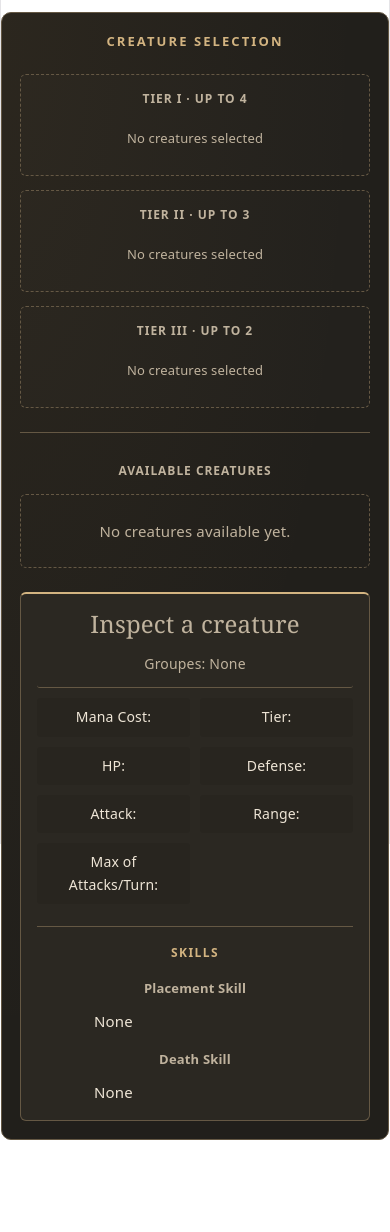
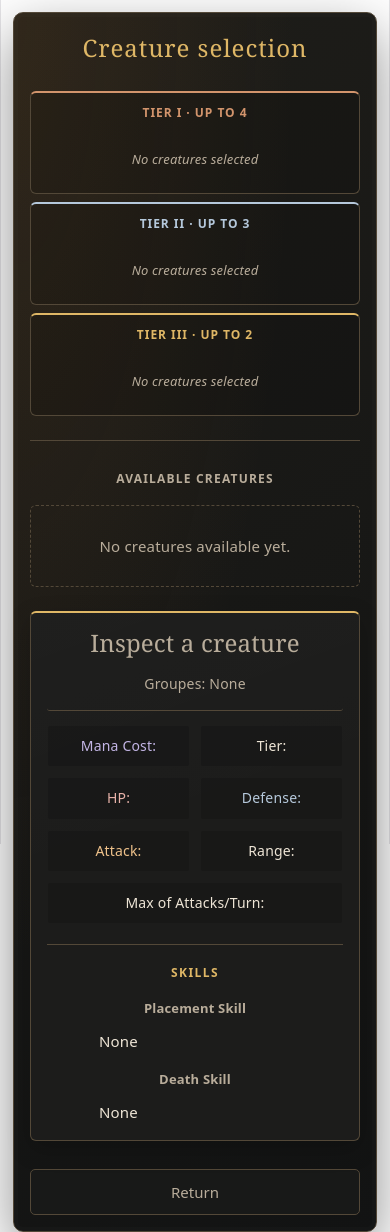
Before and after one commit to Vinicius-Soares-Santana/Summoner_Card_Fight_Game_Prototype, a React (Vite) app: page /selectcreatures in a window 390 px wide. Before the commit the page ends 1140 px from the top, so only its background shows below. Built offline with nearby package versions, Linux system fonts and the light colour scheme.

Commit message:
Changes on Select Screen

```diff
--- a/src/assets/Containers/EffectManager.jsx
+++ b/src/assets/Containers/EffectManager.jsx
@@ -22,7 +22,6 @@ function EffectManager(props) {
 
   //Verify and applies effects when the exist
   if (effectsActive.effectsLine.length > 0) {
-    console.log(JSON.stringify(effectsActive));
     effectsActive.effectsLine.forEach((effectInLine) => {
       const currentState = Store.getState();
       const CardEffectOwnerId = effectInLine.body.OwnerId;
--- a/src/assets/Containers/SelectCreaturesScreen.css
+++ b/src/assets/Containers/SelectCreaturesScreen.css
@@ -1,25 +1,38 @@
+/* ===== Tela e cores ===== */
+
 .SelectCreatureScreen {
-  /* Paleta: carvão quente, pedra e areia desbotada. */
-  --sc-background: #211f1b;
-  --sc-panel: #2b2822;
-  --sc-tile: #343027;
+  --sc-background: #121313;
+  --sc-panel: #1c1c1b;
+  --sc-tile: #272521;
   --sc-text: #eee5d6;
-  --sc-muted: #c0b39e;
-  --sc-sand: #d3b481;
-  --sc-line: #655844;
+  --sc-muted: #b9ad9b;
+  --sc-gold: #dfb766;
+  --sc-line: #534838;
+  --sc-copper: #d2946c;
+  --sc-silver: #b5c8db;
 
   box-sizing: border-box;
-  width: 100%;
-  max-width: 1200px;
+  width: min(1200px, calc(100% - 32px));
   margin: 24px auto;
-  padding: clamp(18px, 3vw, 36px);
+  padding: clamp(16px, 3vw, 36px);
+
   color: var(--sc-text);
   background:
-    radial-gradient(ellipse at top left, #b68c4a12, transparent 65%),
-    var(--sc-background);
+    radial-gradient(
+      ellipse at top left,
+      #b7722920,
+      transparent 55%
+    ),
+    linear-gradient(145deg, #1e1d19, var(--sc-background));
+
   border: 1px solid var(--sc-line);
   border-radius: 10px;
-  font-family: system-ui, -apple-system, BlinkMacSystemFont, 'Segoe UI', sans-serif;
+
+  box-shadow:
+    0 20px 55px #00000070,
+    inset 0 0 0 4px #ffffff03;
+
+  font-family: system-ui, sans-serif;
   font-size: 15px;
   line-height: 1.6;
   color-scheme: dark;
@@ -31,23 +44,69 @@
   box-sizing: border-box;
 }
 
-/* Cabeçalho decorativo. Labels principais podem virar títulos no JSX depois. */
 .SelectCreatureScreen::before {
-  content: 'Creature selection';
+  content: "Creature selection";
   display: block;
-  margin-bottom: 22px;
-  color: var(--sc-sand);
-  font-size: 13px;
-  font-weight: 600;
-  letter-spacing: 0.16em;
-  text-transform: uppercase;
+  margin-bottom: 24px;
+
+  color: var(--sc-gold);
+  font-family: Georgia, "Times New Roman", serif;
+  font-size: clamp(24px, 4vw, 34px);
+  letter-spacing: 0.04em;
 }
 
-/* Equipe: três grupos no topo. */
+
+/* ===== Botões: estilo compartilhado ===== */
+
+.SelectCreatureScreen button {
+  min-width: 0;
+  min-height: 44px;
+  padding: 10px 14px;
+
+  color: var(--sc-text);
+  background: var(--sc-tile);
+  border: 1px solid var(--sc-line);
+  border-radius: 5px;
+
+  font: inherit;
+  text-align: left;
+  overflow-wrap: anywhere;
+
+  cursor: pointer;
+  transition:
+    background-color 160ms ease,
+    border-color 160ms ease,
+    box-shadow 160ms ease,
+    transform 160ms ease;
+}
+
+.SelectCreatureScreen button:hover:not(:disabled) {
+  background-color: #373025;
+  border-color: var(--sc-gold);
+}
+
+.SelectCreatureScreen button:active:not(:disabled) {
+  transform: translateY(1px);
+}
+
+.SelectCreatureScreen button:focus-visible {
+  outline: 2px solid var(--sc-gold);
+  outline-offset: 4px;
+}
+
+.SelectCreatureScreen button:disabled {
+  opacity: 0.45;
+  cursor: not-allowed;
+}
+
+
+/* ===== Equipe selecionada ===== */
+
 .SelectCreatureScreen .SelectedTeam {
   display: grid;
   grid-template-columns: repeat(3, minmax(0, 1fr));
   gap: 14px;
+
   margin-bottom: 28px;
   padding-bottom: 24px;
   border-bottom: 1px solid var(--sc-line);
@@ -58,172 +117,238 @@
   flex-direction: column;
   align-items: stretch;
   gap: 8px;
+
   min-width: 0;
   padding: 14px;
-  background: #ffffff03;
-  border: 1px dashed var(--sc-line);
+
+  background: #00000026;
+  border: 1px solid var(--sc-line);
+  border-top: 2px solid var(--tier-color);
   border-radius: 6px;
 }
 
+.SelectCreatureScreen .selected.tier1 {
+  --tier-color: var(--sc-copper);
+}
+
+.SelectCreatureScreen .selected.tier2 {
+  --tier-color: var(--sc-silver);
+}
+
+.SelectCreatureScreen .selected.tier3 {
+  --tier-color: var(--sc-gold);
+}
+
 .SelectCreatureScreen .selected::before {
-  color: var(--sc-muted);
+  margin-bottom: 4px;
+  color: var(--tier-color);
   font-size: 12px;
-  font-weight: 600;
+  font-weight: 700;
   letter-spacing: 0.08em;
   text-transform: uppercase;
 }
 
-.SelectCreatureScreen .tier1::before { content: 'Tier I · up to 4'; }
-.SelectCreatureScreen .tier2::before { content: 'Tier II · up to 3'; }
-.SelectCreatureScreen .tier3::before { content: 'Tier III · up to 2'; }
+.SelectCreatureScreen .selected.tier1::before {
+  content: "Tier I · up to 4";
+}
+
+.SelectCreatureScreen .selected.tier2::before {
+  content: "Tier II · up to 3";
+}
+
+.SelectCreatureScreen .selected.tier3::before {
+  content: "Tier III · up to 2";
+}
 
 .SelectCreatureScreen .selected:empty::after {
-  content: 'No creatures selected';
-  padding: 12px 0;
+  content: "No creatures selected";
+  padding: 14px 0;
   color: var(--sc-muted);
+  font-size: 13px;
+  font-style: italic;
+}
+
+.SelectCreatureScreen .creatureSelectedButton {
+  background: #24231f;
+  border-left: 3px solid var(--tier-color);
   font-size: 13px;
 }
 
-/* Coleção + ficha: o Grid faz o posicionamento. */
+
+/* ===== Coleção e ficha ===== */
+
 .SelectCreatureScreen .BrowseSection {
   display: grid;
   grid-template-columns: minmax(0, 1.3fr) minmax(0, 1fr);
   align-items: start;
   gap: 24px;
+  min-width: 0;
 }
 
 .SelectCreatureScreen .CreatureGrid {
   display: grid;
-  grid-template-columns: repeat(auto-fit, minmax(min(140px, 100%), 1fr));
+  grid-template-columns:
+    repeat(auto-fit, minmax(min(140px, 100%), 1fr));
   align-content: start;
   gap: 12px;
   min-width: 0;
 }
 
 .SelectCreatureScreen .CreatureGrid::before {
-  content: 'Available creatures';
+  content: "Available creatures";
   grid-column: 1 / -1;
-  margin-bottom: 2px;
+
+  margin-bottom: 4px;
   color: var(--sc-muted);
   font-size: 12px;
   font-weight: 600;
-  letter-spacing: 0.08em;
+  letter-spacing: 0.1em;
   text-transform: uppercase;
 }
 
 .SelectCreatureScreen .CreatureGrid:empty::after {
-  content: 'No creatures available yet.';
+  content: "No creatures available yet.";
   grid-column: 1 / -1;
-  padding: 24px 12px;
+
+  padding: 28px 16px;
   color: var(--sc-muted);
   border: 1px dashed var(--sc-line);
   border-radius: 6px;
 }
 
-/* Base comum para os botões, sem afetar outras telas. */
-.SelectCreatureScreen button {
-  min-width: 0;
-  min-height: 44px;
-  padding: 10px 14px;
-  color: var(--sc-text);
-  background: var(--sc-tile);
-  border: 1px solid var(--sc-line);
-  border-radius: 5px;
-  font: inherit;
-  text-align: left;
-  overflow-wrap: anywhere;
-  cursor: pointer;
-  transition: background-color 160ms ease, border-color 160ms ease;
+.SelectCreatureScreen .creatureGridButton {
+  position: relative;
+  min-height: 112px;
+  padding: 22px 14px;
+
+  background:
+    radial-gradient(ellipse at bottom, #b87d3320, transparent 80%),
+    linear-gradient(145deg, #292720, #181919);
+
+  border: 1px solid #706047;
+
+  box-shadow:
+    inset 0 0 0 3px #00000035,
+    0 4px 10px #00000030;
+
+  font-family: Georgia, "Times New Roman", serif;
+  font-size: 17px;
+  text-align: center;
 }
 
-.SelectCreatureScreen button:hover:not(:disabled) {
-  background: #40382b;
-  border-color: var(--sc-sand);
+.SelectCreatureScreen .creatureGridButton:hover:not(:disabled) {
+  transform: translateY(-2px);
+
+  box-shadow:
+    inset 0 0 0 3px #00000035,
+    0 6px 16px #00000050;
 }
 
-.SelectCreatureScreen button:focus-visible {
-  outline: 2px solid var(--sc-sand);
-  outline-offset: 4px;
+/* Marca qual criatura está sendo inspecionada. */
+
+.SelectCreatureScreen button[aria-pressed="true"] {
+  color: #fff0cf;
+  background: #453722;
+  border-color: var(--sc-gold);
+
+  box-shadow:
+    inset 0 0 0 1px var(--sc-gold),
+    0 0 14px #dfb76618;
 }
 
-.SelectCreatureScreen button:disabled {
-  opacity: 0.5;
-  cursor: not-allowed;
-}
 
-.SelectCreatureScreen .creatureGridButton {
-  min-height: 108px;
-  padding: 18px 14px;
-  font-weight: 600;
-  background:
-    linear-gradient(155deg, #ffffff04, transparent 65%),
-    var(--sc-panel);
-}
+/* ===== Ficha da criatura ===== */
 
-.SelectCreatureScreen .creatureSelectedButton {
-  background: #3b3327;
-  border-left: 3px solid var(--sc-sand);
-  font-size: 13px;
-}
-
-/* Opcional: funciona ao adicionar aria-pressed={...} aos botões no JSX. */
-.SelectCreatureScreen button[aria-pressed='true'] {
-  background: #493c29;
-  border-color: var(--sc-sand);
-  box-shadow: inset 0 0 0 1px var(--sc-sand);
-}
-
-/* Ficha: textos longos quebram linha e aumentam a altura naturalmente. */
 .SelectCreatureScreen .CreatureDetailsDisplay {
   display: grid;
   grid-template-columns: repeat(2, minmax(0, 1fr));
   gap: 10px;
+
   min-width: 0;
   padding: clamp(16px, 2vw, 24px);
-  background: var(--sc-panel);
+
+  background:
+    linear-gradient(160deg, #ffffff03, transparent 45%),
+    var(--sc-panel);
+
   border: 1px solid var(--sc-line);
-  border-top: 2px solid var(--sc-sand);
+  border-top: 2px solid var(--sc-gold);
   border-radius: 6px;
+
+  box-shadow: 0 8px 24px #00000030;
   overflow-wrap: anywhere;
 }
 
 .SelectCreatureScreen .CreatureDetailsDisplay .Title {
   grid-column: 1 / -1;
-  margin: 0 0 4px;
-  font-family: Georgia, 'Times New Roman', serif;
-  font-size: clamp(24px, 3vw, 32px);
+  margin: 0 0 6px;
+
+  color: #f1dfb9;
+  font-family: Georgia, "Times New Roman", serif;
+  font-size: clamp(24px, 3vw, 34px);
   font-weight: 400;
   line-height: 1.2;
 }
 
 .SelectCreatureScreen .CreatureDetailsDisplay .Title:empty::before {
-  content: 'Inspect a creature';
+  content: "Inspect a creature";
   color: var(--sc-muted);
 }
 
 .SelectCreatureScreen .CreatureDetailsDisplay p {
   min-width: 0;
   margin: 0;
-  padding: 8px 10px;
-  background: #00000014;
+  padding: 9px 10px;
+
+  background: #00000024;
+  border: 1px solid #ffffff05;
   border-radius: 3px;
+
   font-size: 14px;
 }
 
 .SelectCreatureScreen .CreatureDetailsDisplay .groupes {
   grid-column: 1 / -1;
-  padding: 0 0 12px;
+  margin-bottom: 4px;
+  padding: 0 0 14px;
+
   color: var(--sc-muted);
   background: transparent;
+  border: 0;
   border-bottom: 1px solid var(--sc-line);
 }
 
+.SelectCreatureScreen .CreatureDetailsDisplay .HP {
+  color: #e6b1a8;
+}
+
+.SelectCreatureScreen .CreatureDetailsDisplay .Defense {
+  color: #b5c8db;
+}
+
+.SelectCreatureScreen .CreatureDetailsDisplay .Attack {
+  color: #efc28b;
+}
+
+.SelectCreatureScreen .CreatureDetailsDisplay .ManaCost {
+  color: #c3b5e5;
+}
+
+.SelectCreatureScreen .CreatureDetailsDisplay .Max {
+  grid-column: 1 / -1;
+}
+
+
+/* ===== Habilidades ===== */
+
 .SelectCreatureScreen .CreatureDetailsDisplay .SkillsTitle {
   grid-column: 1 / -1;
-  margin: 12px 0 0;
-  padding-top: 16px;
-  color: var(--sc-sand);
+  margin: 10px 0 0;
+  padding-top: 18px;
+
+  color: var(--sc-gold);
   border-top: 1px solid var(--sc-line);
+
   font-size: 12px;
   letter-spacing: 0.12em;
   text-transform: uppercase;
@@ -232,6 +357,7 @@
 .SelectCreatureScreen .CreatureDetailsDisplay h6 {
   grid-column: 1 / -1;
   margin: 6px 0 0;
+
   color: var(--sc-muted);
   font-size: 13px;
   font-weight: 600;
@@ -239,49 +365,92 @@
 
 .SelectCreatureScreen .CreatureDetailsDisplay .EffectDescription {
   grid-column: 1 / -1;
-  padding: 0 0 8px;
+  padding: 0 0 10px;
+
+  color: #ded6c8;
   background: transparent;
+  border: 0;
+
   line-height: 1.8;
   white-space: pre-line;
 }
+
+
+/* ===== Adicionar e remover ===== */
 
 .SelectCreatureScreen .addToSelection,
 .SelectCreatureScreen .removeFromSelection {
   grid-column: 1 / -1;
   width: 100%;
-  margin-top: 16px;
+  margin-top: 14px;
+
   text-align: center;
-  font-weight: 600;
+  font-weight: 700;
 }
 
 .SelectCreatureScreen .addToSelection {
-  color: #211b12;
-  background: var(--sc-sand);
-  border-color: var(--sc-sand);
+  color: #21190e;
+  background: #d7b16b;
+  border-color: #efd298;
 }
 
 .SelectCreatureScreen .addToSelection:hover:not(:disabled) {
-  background: #e3c99f;
+  color: #21190e;
+  background: #edcb8c;
+  border-color: #ffe3ad;
 }
 
 .SelectCreatureScreen .removeFromSelection {
-  color: #eed0bd;
-  background: #48362d;
-  border-color: #9d7861;
+  color: #f0c3b5;
+  background: #422923;
+  border-color: #915c49;
 }
 
-/* Mobile: coleção e ficha ficam uma abaixo da outra. */
-@media (max-width: 720px) {
+.SelectCreatureScreen .removeFromSelection:hover:not(:disabled) {
+  background: #593229;
+  border-color: #d08b6e;
+}
+
+
+/* ===== Voltar ===== */
+
+.SelectCreatureScreen .returnSelect {
+  display: block;
+  min-width: 140px;
+  margin-top: 28px;
+
+  color: var(--sc-muted);
+  background: #181918;
+  text-align: center;
+}
+
+.SelectCreatureScreen .returnSelect:hover:not(:disabled) {
+  color: var(--sc-text);
+}
+
+
+/* ===== Celulares e telas menores ===== */
+
+@media (max-width: 760px) {
   .SelectCreatureScreen {
+    width: calc(100% - 24px);
     margin: 12px auto;
   }
 
   .SelectCreatureScreen .BrowseSection {
     grid-template-columns: 1fr;
   }
+
+  .SelectCreatureScreen .SelectedTeam {
+    gap: 8px;
+  }
+
+  .SelectCreatureScreen .selected {
+    padding: 10px;
+  }
 }
 
-@media (max-width: 440px) {
+@media (max-width: 480px) {
   .SelectCreatureScreen .SelectedTeam {
     grid-template-columns: 1fr;
   }
@@ -289,10 +458,25 @@
   .SelectCreatureScreen .CreatureGrid {
     grid-template-columns: repeat(2, minmax(0, 1fr));
   }
+
+  .SelectCreatureScreen .creatureGridButton {
+    min-height: 90px;
+    padding: 16px 10px;
+    font-size: 15px;
+  }
+
+  .SelectCreatureScreen .returnSelect {
+    width: 100%;
+  }
 }
 
 @media (prefers-reduced-motion: reduce) {
   .SelectCreatureScreen button {
     transition: none;
   }
+
+  .SelectCreatureScreen button:hover:not(:disabled),
+  .SelectCreatureScreen button:active:not(:disabled) {
+    transform: none;
+  }
 }
--- a/src/assets/Containers/SelectCreaturesScreen.jsx
+++ b/src/assets/Containers/SelectCreaturesScreen.jsx
@@ -1,6 +1,7 @@
 import react from 'react';
 import { useState } from 'react';
 import { useDispatch, useSelector } from 'react-redux';
+import { useNavigate } from 'react-router-dom';
 import { playerWorldActions } from '../../store/WorldSlices/PlayerWorldSlice';
 import { CardsList } from '../CardsList';
 import { EffectsList } from '../EffectsList';
@@ -13,6 +14,7 @@ function SelectCreaturesScreen(props){
   const currentSelection = useSelector((state) => state.playerWorld.selectedCreatures);
   const availableCreatures = useSelector((state) => state.playerWorld.availableCreatures);
   const dispatch = useDispatch();
+  const navigate = useNavigate();
 
 
   function SkillsDisplayer(creatureEffectData){
@@ -73,6 +75,8 @@ function SelectCreaturesScreen(props){
 
             </section>
 
+            <button className="returnSelect" onClick={() => {navigate("/")}}>Return</button>
+
           </div>);
 }
 
```
